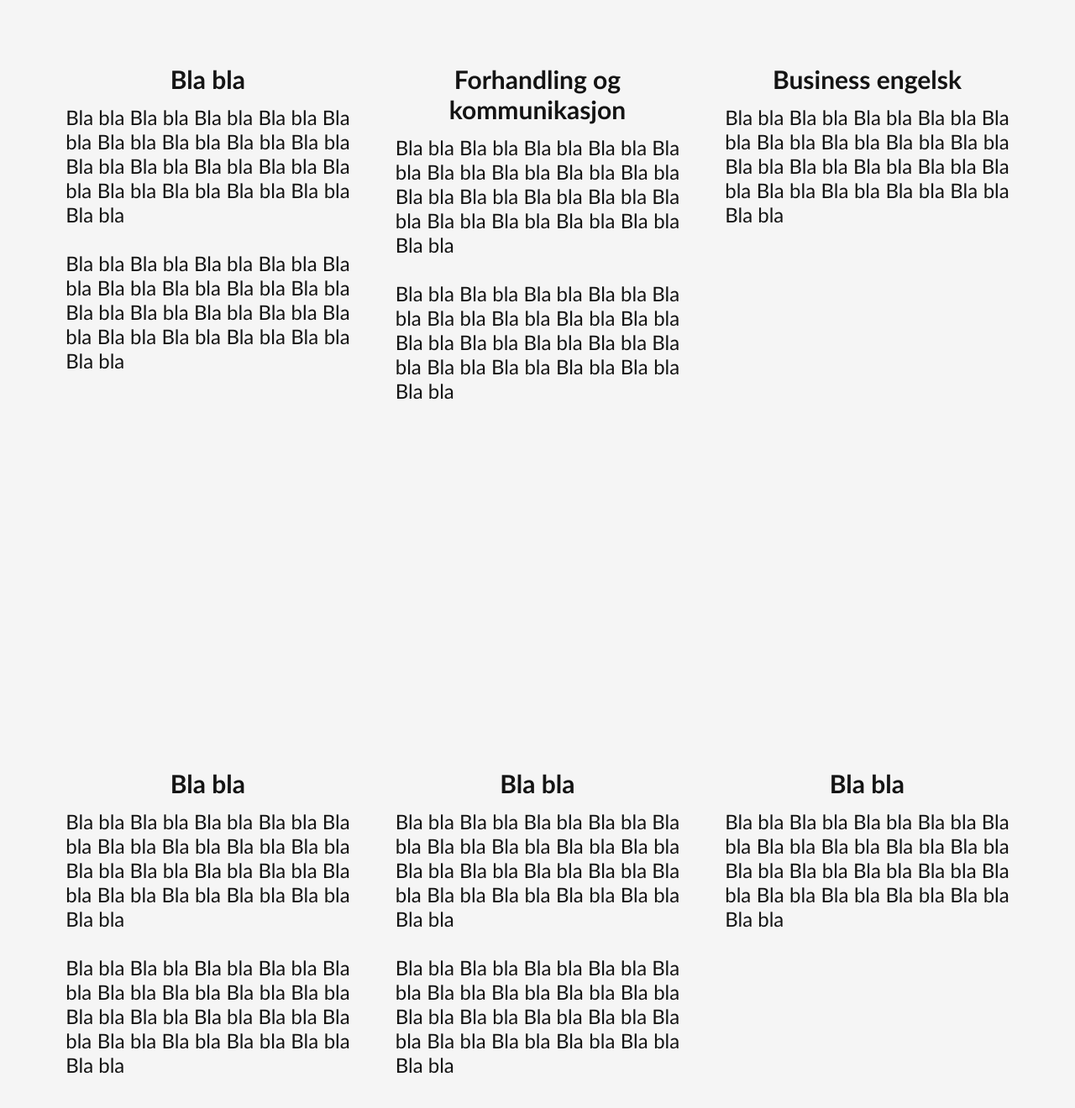
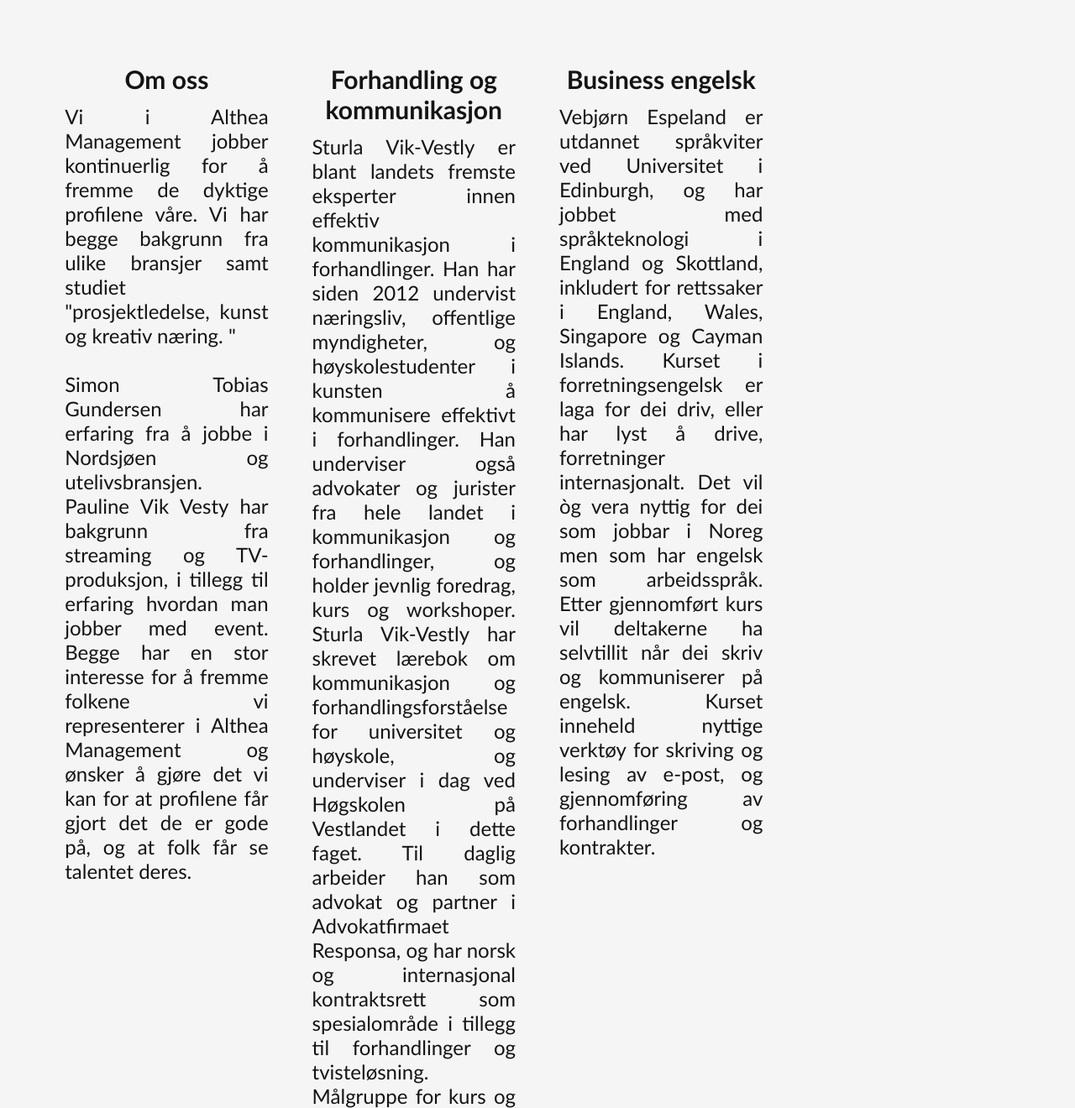
Before and after one commit to altheamanagement/altheamanagement.github.io, a plain HTML site: page index.html in a window 1280 px wide. Shown: the part 940-2260 px from the top of the page at 84% size. Drawn offline with Linux system fonts and the light colour scheme.

Commit message:
gjorde endringar fra blabla til tekst

```diff
--- a/bakcss.css
+++ b/bakcss.css
@@ -11,7 +11,7 @@
     width: 100%;
 }
 .block-parallax-1 .parallax-bg {
-    background-image: url('media/bakgrunn.jpg');
+    background-image: url;
     background-position: center center;
     background-size: cover;
     /* background-repeat: repeat; */
@@ -36,7 +36,7 @@
 @media only screen and (min-width: 1000px) {
     .block-parallax-1 .parallax-bg {
         background-attachment: fixed;
-        background-image: url('media/bakgrunn.jpg');
+        background-image: url;
     }
 
     .block-parallax-1 .md-box {
--- a/index.html
+++ b/index.html
@@ -7,12 +7,12 @@
     <meta name="description" content="Kurs og stæsj."/>
     <title>Althea Management</title>
 
+
     <style type="text/css">@import "bakcss.css";</style>
     <script src="https://kit.fontawesome.com/cba2d24ed4.js" crossorigin="anonymous"></script>
 </head>
 
 <body style="margin: 0;">
-
     <section class="block-parallax-1" style="height: 100%;">
         <div class="parallax-bg"></div>
         <div class="md-box" style="background-color: RGB(0, 0, 0, 0.2); position: relative; text-align: center;">
@@ -20,24 +20,59 @@
              <h2 style="color: white; width: 100%; position: absolute; top:60%; transform: translate(-50%, 0); left: 50%;">Kurs og stæsj</h2>
         </div>
     </section>
+    <section style="min-height:400px;background-color: #f5f5f5; color: #141414;">
+        <div class="row" style="padding: 15% 4% 15% 4%">
+            <div class="col-3 tekst">
+                <h3>Om oss</h3>
+                <p>Vi i Althea Management jobber kontinuerlig for å fremme de dyktige profilene våre. Vi har begge bakgrunn fra ulike bransjer samt studiet "prosjektledelse, kunst og kreativ næring. "
+                    <br><br>
+                    Simon Tobias Gundersen har erfaring fra å jobbe i Nordsjøen og utelivsbransjen. Pauline Vik Vesty har bakgrunn fra streaming og TV-produksjon, i tillegg til erfaring hvordan man jobber med event. Begge har en stor interesse for å fremme folkene vi representerer i Althea Management og ønsker å gjøre det vi kan for at profilene får gjort det de er gode på, og at folk får se talentet deres.
+                </div>
+            <div class="col-3 tekst">
+                <h3>Forhandling og kommunikasjon</h3>
+                <p>Sturla Vik-Vestly er blant landets fremste eksperter innen effektiv kommunikasjon i forhandlinger.
 
+                    Han har siden 2012 undervist næringsliv, offentlige myndigheter, og høyskolestudenter i kunsten å kommunisere effektivt i forhandlinger. Han underviser også advokater og jurister fra hele landet i kommunikasjon og forhandlinger, og holder jevnlig foredrag, kurs og workshoper.
+
+                    Sturla Vik-Vestly har skrevet lærebok om kommunikasjon og forhandlingsforståelse for universitet og høyskole, og underviser i dag ved Høgskolen på Vestlandet i dette faget.
+
+                    Til daglig arbeider han som advokat og partner i Advokatfirmaet Responsa, og har norsk og internasjonal kontraktsrett som spesialområde i tillegg til forhandlinger og tvisteløsning.
+
+                    Målgruppe for kurs og workshoper i dette faget er alle som til daglig må kommunisere innenfor rammen av forhandlinger, og som ønsker å lære hvordan man kan kommunisere trygt, løsningsorientert og verdiskapende.
+                    <br><br>
+
+            </div>
+            <div class="col-3 tekst">
+                <h3>Business engelsk</h3>
+                <p>
+                    Vebjørn Espeland er utdannet språkviter ved Universitet i Edinburgh, og har jobbet med språkteknologi i England og Skottland, inkludert for rettssaker i England, Wales, Singapore og Cayman Islands.
+
+                    Kurset i forretningsengelsk er laga for dei driv, eller har lyst å drive, forretninger internasjonalt. Det vil òg vera nyttig for dei som jobbar i Noreg men som har engelsk som arbeidsspråk.
+
+                    Etter gjennomført kurs vil deltakerne ha selvtillit når dei skriv og kommuniserer på engelsk. Kurset inneheld nyttige verktøy for skriving og lesing av e-post, og gjennomføring av forhandlinger og kontrakter.
+
+                    <br><br><br><br>
+                </p>
+            </div>
+        </div>
+    </section>
     <section style="min-height:400px;background-color: #f5f5f5; color: #141414;">
         <div class="row" style="padding: 15% 4% 15% 4%">
             <div class="col-4 tekst">
-                <h3>Bla bla</h3>
-                <p>Bla bla Bla bla Bla bla Bla bla Bla bla Bla bla Bla bla Bla bla Bla bla Bla bla Bla bla Bla bla Bla bla Bla bla Bla bla Bla bla Bla bla Bla bla Bla bla
+                <h3>Kontakt oss</h3>
+                <p> Vi er baserte i Oslo, men om du er interessert i å bli representert eller har spørsmål så er det bare til å ta kontakt, uansett hvor du bor og jobber. Du kan ta kontakt ved å sende mail til: simon@altheamanagement.no eller pauline@altheamanagement.no. For telefon kan du kontakte Simon på: 97471626 eller Pauline på: 97414009.
                     <br><br>
-                    Bla bla Bla bla Bla bla Bla bla Bla bla Bla bla Bla bla Bla bla Bla bla Bla bla Bla bla Bla bla Bla bla Bla bla Bla bla Bla bla Bla bla Bla bla Bla bla
+
                 </div>
             <div class="col-4 tekst">
-                <h3>Forhandling og kommunikasjon</h3>
-                <p>Bla bla Bla bla Bla bla Bla bla Bla bla Bla bla Bla bla Bla bla Bla bla Bla bla Bla bla Bla bla Bla bla Bla bla Bla bla Bla bla Bla bla Bla bla Bla bla
+                <h3></h3>
+                <p>
                     <br><br>
-                    Bla bla Bla bla Bla bla Bla bla Bla bla Bla bla Bla bla Bla bla Bla bla Bla bla Bla bla Bla bla Bla bla Bla bla Bla bla Bla bla Bla bla Bla bla Bla bla
+
             </div>
             <div class="col-4 tekst">
-                <h3>Business engelsk</h3>
-                <p>Bla bla Bla bla Bla bla Bla bla Bla bla Bla bla Bla bla Bla bla Bla bla Bla bla Bla bla Bla bla Bla bla Bla bla Bla bla Bla bla Bla bla Bla bla Bla bla
+                <h3> </h3>
+                <p>
                     <br><br><br><br>
                 </p>
                 <div style="text-align: center;">
@@ -47,103 +82,17 @@
             </div>
         </div>
     </section>
-    <section style="min-height:400px;background-color: #f5f5f5; color: #141414;">
-        <div class="row" style="padding: 15% 4% 15% 4%">
-            <div class="col-4 tekst">
-                <h3>Bla bla</h3>
-                <p>Bla bla Bla bla Bla bla Bla bla Bla bla Bla bla Bla bla Bla bla Bla bla Bla bla Bla bla Bla bla Bla bla Bla bla Bla bla Bla bla Bla bla Bla bla Bla bla
-                    <br><br>
-                    Bla bla Bla bla Bla bla Bla bla Bla bla Bla bla Bla bla Bla bla Bla bla Bla bla Bla bla Bla bla Bla bla Bla bla Bla bla Bla bla Bla bla Bla bla Bla bla
-                </div>
-            <div class="col-4 tekst">
-                <h3>Bla bla</h3>
-                <p>Bla bla Bla bla Bla bla Bla bla Bla bla Bla bla Bla bla Bla bla Bla bla Bla bla Bla bla Bla bla Bla bla Bla bla Bla bla Bla bla Bla bla Bla bla Bla bla
-                    <br><br>
-                    Bla bla Bla bla Bla bla Bla bla Bla bla Bla bla Bla bla Bla bla Bla bla Bla bla Bla bla Bla bla Bla bla Bla bla Bla bla Bla bla Bla bla Bla bla Bla bla
-            </div>
-            <div class="col-4 tekst">
-                <h3>Bla bla </h3>
-                <p>Bla bla Bla bla Bla bla Bla bla Bla bla Bla bla Bla bla Bla bla Bla bla Bla bla Bla bla Bla bla Bla bla Bla bla Bla bla Bla bla Bla bla Bla bla Bla bla
-                    <br><br><br><br>
-                </p>
-                <div style="text-align: center;">
-                    <!-- <img src="media/debio.png" style="width: 30%;"> -->
-                </div>
-
-            </div>
-        </div>
-    </section>
-
-    <!-- <section class="block-parallax-1  block-parallax-2">
-        <div class="parallax-bg"style="background-image: url('media/bakgrunn-2.JPG');"></div>
-        <div class="md-box"  style="color: white;">
-            <div class="row" style="padding: 10% 4% 5% 4%">
-                <h1 style="padding-top: 0;">Om Hima-Grønt</h3>
-                <div class="col-3"></div>
-                <div class="col-6 tekst">
-                    <p>Hima-Grønt ligg i Nedstrand på Haugalandet. Her har der blitt dyrka økologiske grønsaker, urter og blomar sidan 2016 gjennom eit andelslandbruk kalla Andelslandbruk Nedstrand. I 2019 starta Hima Grønt som er eit foretak som driv etter prinsippet “marknadshage”. Me har eit mål å vera eit samlingspunkt i bygda, å gje folk høve til å læra om økologiske regenerative prinsipp, samt engasjera folk i norsk landbruk og matproduksjon. Frå 2022 satsar me på fleire salskanalar. Ein av dei er ein andelsordning for privatkunder som vil ha grønsaker levert ferdig pakka gjennom heile sesongen. Andre salskanalar er sal direkte frå ekra, rekoringar i distriktet og nokre restaurantar på Haugalandet
-                        <br><br>
-                        Lyst på å læra meir om økologiske og regenerative prinsipp, eller korleis ein dyrkar mat heime hjå deg? Ta kontakt med Anne Grete for å få tilbod på båe digitale og fysiske kurs og foredrag: <a href="mailto:ag.bjorknes@haugnett.no">ag.bjorknes@haugnett.no</a>
-                        <br><br>
-                        Me tilbyr òg omvisning og tur gjennom ekra heile sesongen, vanlegvis på ein laurdag men grupper kan òg ta kontakt med Anne Grete for å finna eit tidspunkt som passar.
-                        <br><br>
-                        Meir info om økologisk og regenerativt landbruk kan du finna på <a href="https://debio.no/landbruk/">Debio sine sider</a> og <a href="https://www.regenerativtnorge.no">Regenerativt Norge sine sider</a>.
-                        </p>
-            </div>
-        </div>
-    </section> -->
-
-
-
-
     <section >
         <div class="row" >
             <div class="col-4"></div>
             <div class="col-4 sosialemedier" style="padding-bottom: 50px;">
                 <a href="https://www.facebook.com/Altheamanagement" target="_blank"><i class="fab fa-facebook fa-x3"></i></a>
                 <a href="https://www.instagram.com/altheamanagement" target="_blank"><i class="fab fa-instagram fa-x3"></i></a>
-                <!-- <a href="https://goo.gl/maps/eBABfhTanFoD2j5n9" target="_blank"><i class="fas fa-map-marked-alt"></i></a> -->
             </div>
             <div class="col-4"></div>
         </div>
     </section>
 
-    <!-- <section class="block-parallax-1  block-parallax-2">
-        <div class="parallax-bg"></div>
-        <div class="md-box">
-            <div class="mapouter"><div class="gmap_canvas"><iframe width="100%" height="500" id="gmap_canvas" src="https://maps.google.com/maps?q=Hinder%C3%A5v%C3%A5g%2085,%205560%20Nedstrand,%20Norway%20&t=&z=9&ie=UTF8&iwloc=&output=embed" frameborder="0" scrolling="no" marginheight="0" marginwidth="0"></iframe><a href=""></a><br><style>.mapouter{position:relative;text-align:center;height:500px;width:100%;}</style><a href="https://www.embedgooglemap.net">embedgooglemap.net</a><style>.gmap_canvas {overflow:hidden;background:none!important;height:500px;width:100%;}</style></div></div>v>
-
-        </div>
-    </section> -->
-
-    <script>
-        var body = document.body,
-            overlay = document.querySelector('.overlay'),
-            overlayBtts = document.querySelectorAll('button[class$="overlay"]');
-
-        [].forEach.call(overlayBtts, function(btt) {
-
-        btt.addEventListener('click', function() {
-
-            /* Detect the button class name */
-            var overlayOpen = this.className === 'open-overlay';
-
-            /* Toggle the aria-hidden state on the overlay and the
-                no-scroll class on the body */
-            overlay.setAttribute('aria-hidden', !overlayOpen);
-            body.classList.toggle('noscroll', overlayOpen);
-
-            /* On some mobile browser when the overlay was previously
-                opened and scrolled, if you open it again it doesn't
-                reset its scrollTop property */
-            overlay.scrollTop = 0;
-
-        }, false);
-
-        });
-    </script>
-
-
 
 </body>
 </html>
```
Also changed, not shown: 1 other file. Lines whose indentation alone changed are shown as unchanged.
